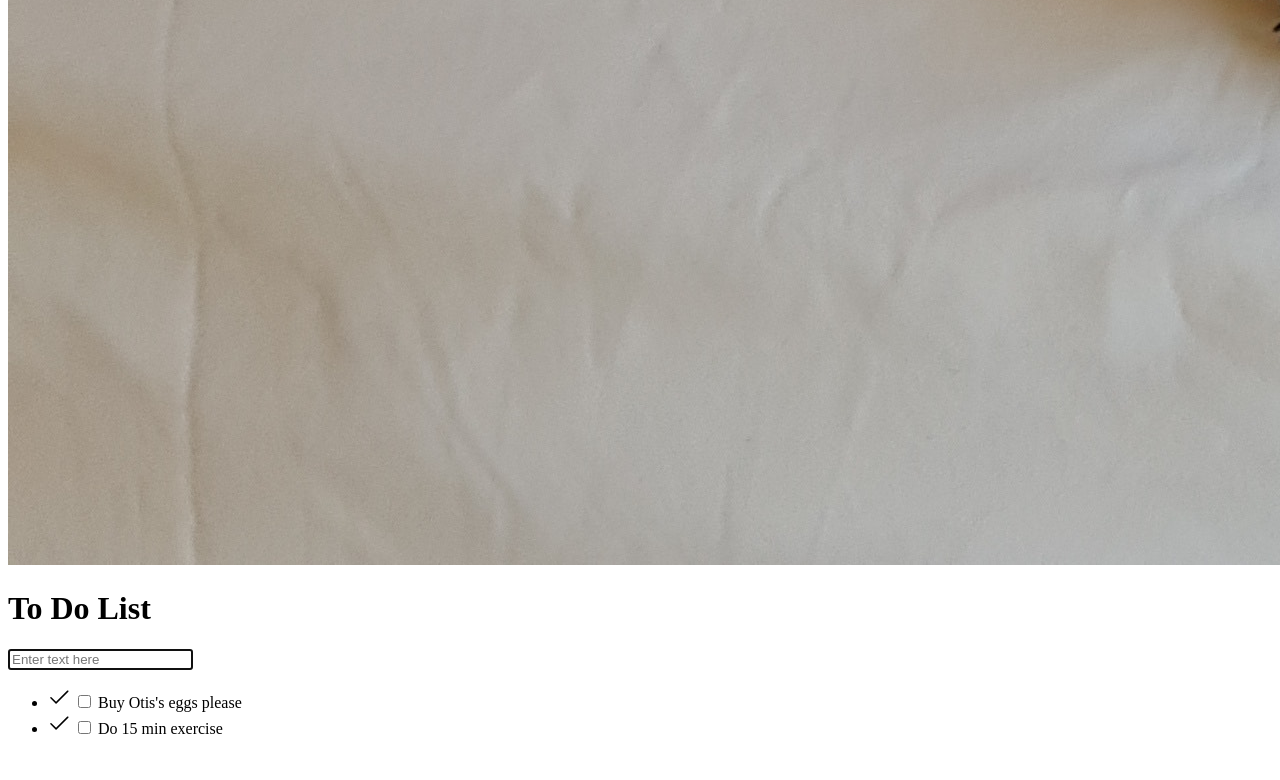
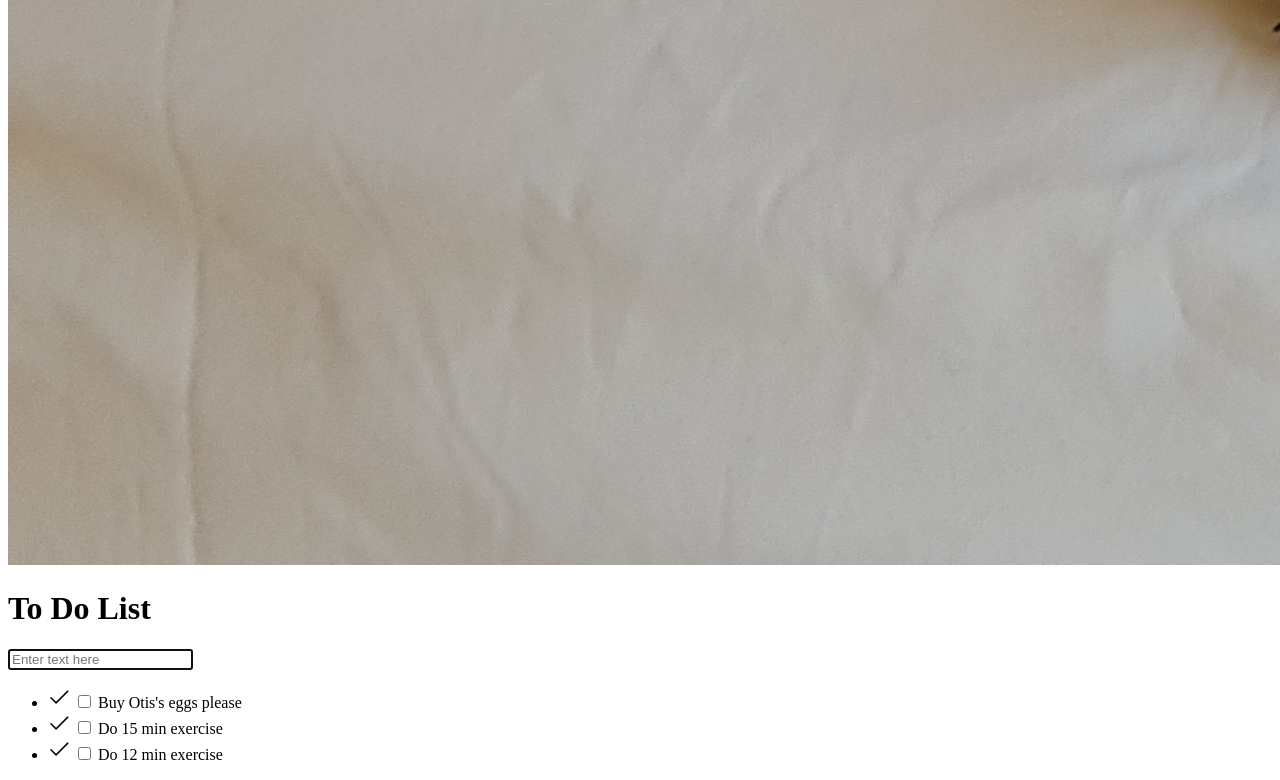
Before and after one commit to leminhhieu98py/webpack-config-course, a website built with webpack: page index.html in a window 1280 px wide. Shown: the part 1711-2491 px from the top of the page. Before the commit the page ends 2465 px from the top, so only its background shows below. Built offline with nearby package versions, Linux system fonts and the light colour scheme; files whose address does not match are found by name.

Commit message:
add script for start and build

```diff
--- a/package.json
+++ b/package.json
@@ -4,7 +4,9 @@
   "description": "",
   "main": "index.js",
   "scripts": {
-    "test": "echo \"Error: no test specified\" && exit 1"
+    "start": "webpack serve --config webpack/webpack.dev.config.js --hot",
+    "build": "webpack --config webpack/webpack.prod.config.js",
+    "build:dev": "webpack --config webpack/webpack.dev.config.js"
   },
   "repository": {
     "type": "git",
@@ -20,6 +22,7 @@
   "devDependencies": {
     "webpack": "^5.76.0",
     "webpack-cli": "^5.0.1",
+    "webpack-dev-server": "^4.11.1",
     "webpack-merge": "^5.8.0"
   }
 }
--- a/src/data.json
+++ b/src/data.json
@@ -8,5 +8,10 @@
         "id": 1560865205318,
         "text": "Do 15 min exercise",
         "completed": false
+    },
+    {
+        "id": 1560865205319,
+        "text": "Do 12 min exercise",
+        "completed": false
     }
 ]
```
Also changed, not shown: index.html (+0 -1 lines), 1 other file.
